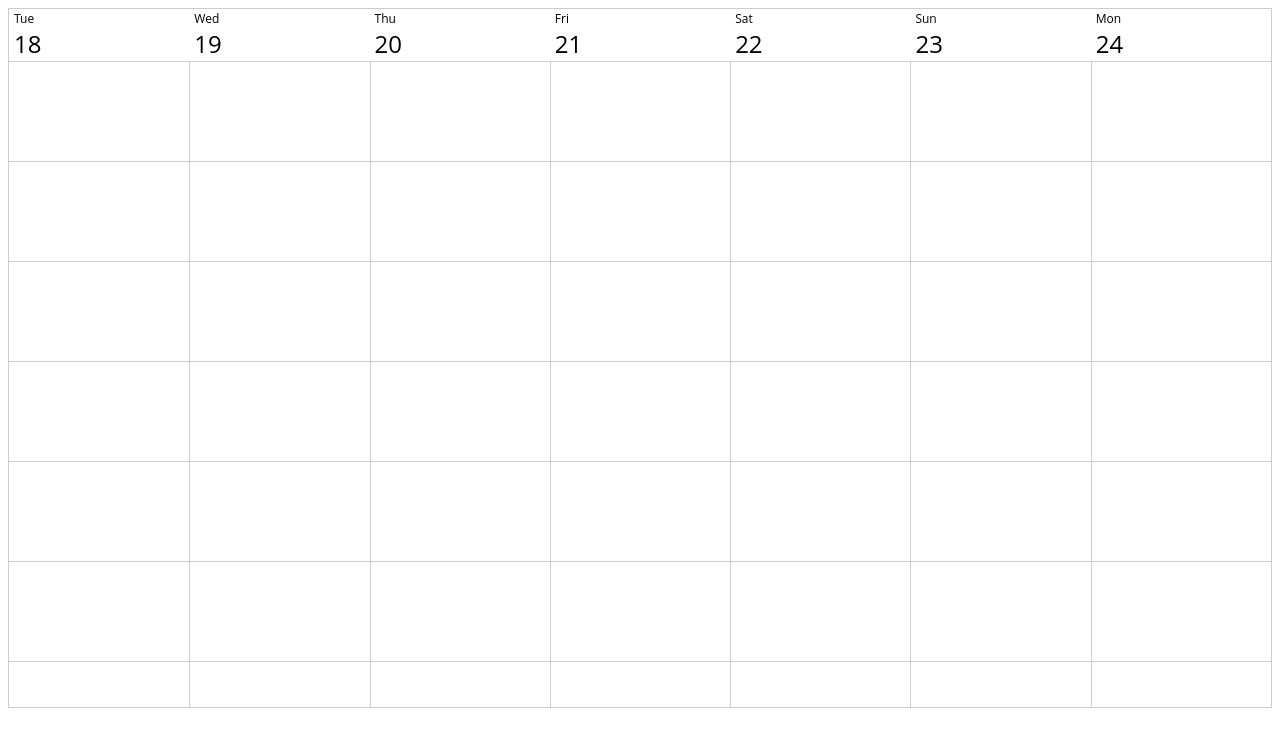
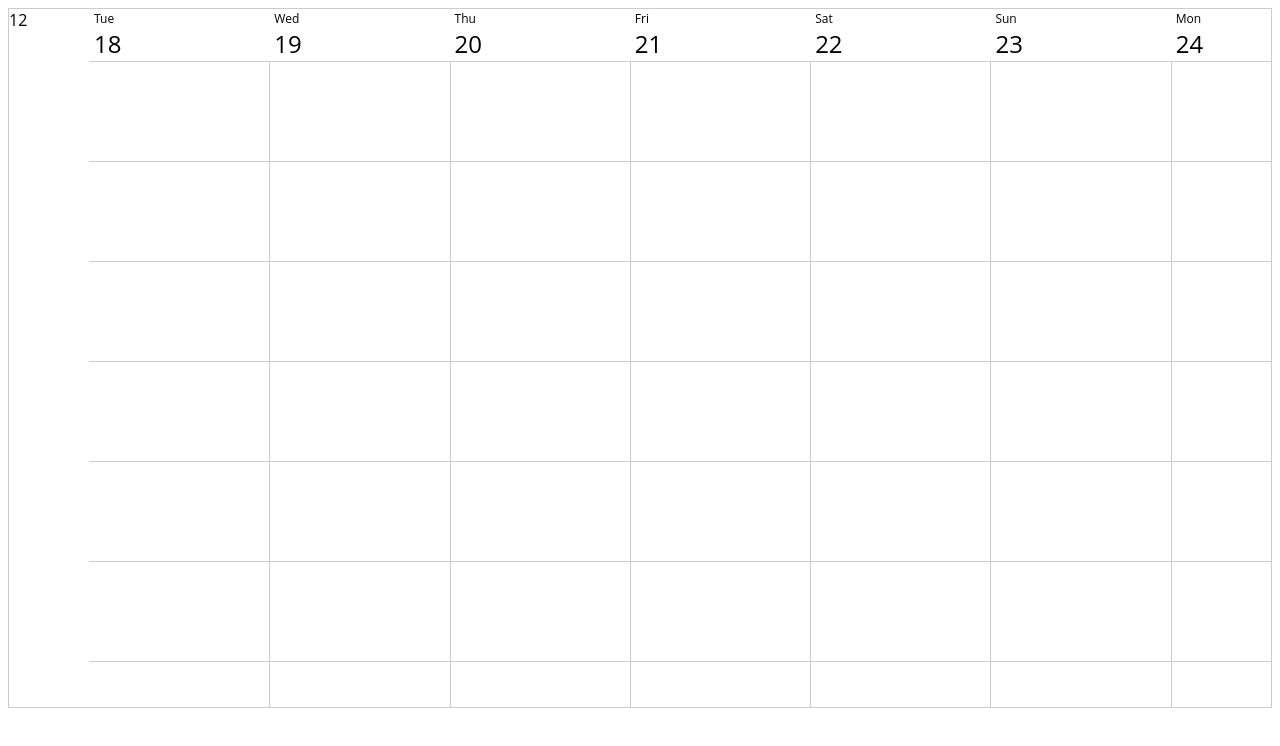
Before and after one commit to eden-lane/week-calendar, a React (Create React App) app: page / in a window 1280 px wide. Shown: the top 746 px of the page. Built offline with nearby package versions, Linux system fonts and the light colour scheme.

Commit message:
days layout

```diff
--- a/package.json
+++ b/package.json
@@ -1,5 +1,5 @@
 {
-  "name": "week-calendar",
+  "name": "wip-weekcalendar",
   "version": "1.0.0",
   "description": "",
   "keywords": [],
--- a/src/WeekCalendar/views/DayView.tsx
+++ b/src/WeekCalendar/views/DayView.tsx
@@ -76,6 +76,8 @@ export const DayView = (props: Props) => {
     <>
       <Days ref={rootRef}>
         <Container style={{ width: containerStyle.size }}>
+          <Aside>12</Aside>
+          <Content>
             <Header>
               {visibleItems.map((date) => (
                 <Date width={width / 7}>
@@ -85,6 +87,7 @@ export const DayView = (props: Props) => {
               ))}
             </Header>
             <Hours>{visibleItemsRender}</Hours>
+          </Content>
         </Container>
       </Days>
     </>
@@ -95,19 +98,23 @@ const Days = styled.div`
   height: 100%;
   width: 100%;
   display: flex;
-  flex-direction: column;
-  overflow: scroll;
 `;
 
 const Container = styled.div`
+  display: flex;
   position: relative;
   white-space: nowrap;
   flex-grow: 1;
-  overflow: hidden;
+  overflow-x: scroll;
+  overflow-y: hidden;
 `;
 
 const Header = styled.header`
+  display: flex;
   white-space: nowrap;
+  position: sticky;
+  top: 0;
+  background: #fff;
 `;
 
 const Date = styled.div<{ width: number }>`
@@ -115,6 +122,7 @@ const Date = styled.div<{ width: number }>`
   display: inline-block;
   padding: 1px 5px;
   border-bottom: 1px solid #ccc;
+  flex-shrink: 0;
 
   & div:nth-child(1) {
     font-size: 12px;
@@ -129,14 +137,31 @@ const Day = styled.div<{ width: number }>`
   width: ${(p) => p.width}px;
   height: 100%;
   display: inline-block;
+  flex-shrink: 0;
 
   & + & {
     border-left: 1px solid #ccc;
   }
 `;
 
+const Aside = styled.aside`
+  left: 0;
+  top: 0;
+  bottom: 0;
+  position: sticky;
+  flex: 1 0 80px;
+  background: #fff;
+  z-index: 2;
+`;
+
+const Content = styled.div`
+  display: flex;
+  flex-direction: column;
+  overflow-y: scroll;
+`;
+
 const Hours = styled.div`
-  overflow-y: scroll;
+  display: flex;
 `;
 
 const Hour = styled.div`
```
Lines whose indentation alone changed are shown as unchanged.
